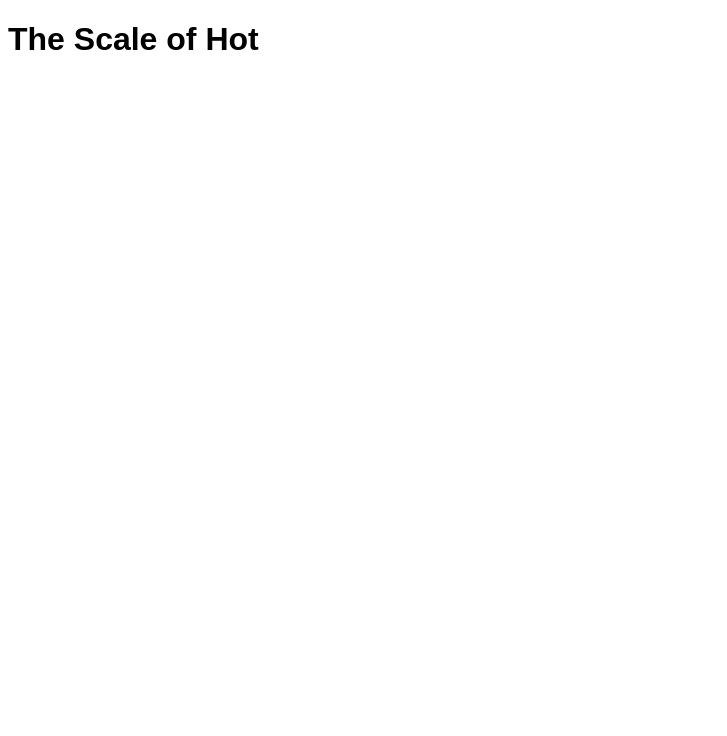
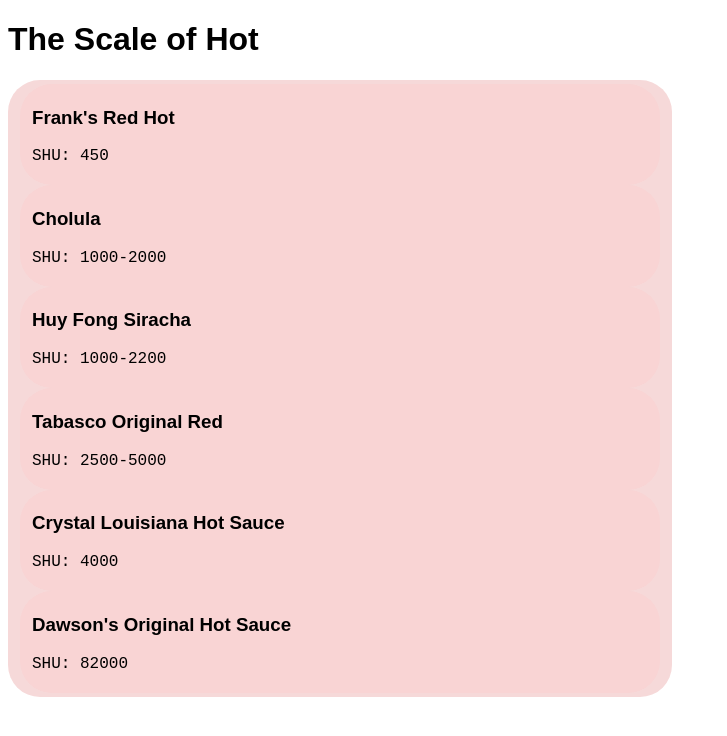
Before and after one commit to GAMEKING1407/Buggle.Site, a website with bundled scripts: page hot/hot.html in a window 1280 px wide. Shown: the whole page, without its empty margins (0-727 px from the left). Built offline with nearby package versions, Linux system fonts and the light colour scheme.

Commit message:
added function

```diff
--- a/hot/hot.js
+++ b/hot/hot.js
@@ -1,15 +1,12 @@
-import items from 'hot.json' with { type: 'json' };
+import items from './hot.json' with { type: 'json' };
 
-const hotSection = document.getElementById('hot')
-hotSection.innerHTML = "";
+const hotSection = document.getElementById('hot-container');
 
-items.forEach(item => {
-    hotSection.innerHTML += `
-    <section class="hot" class=hot-${item.type}>
+const htmlContent = items.map(item => `
+  <section class="hot hot-${item.type}">
+    <h3>${item.name}</h3>
+    <p id="shu">SHU: ${item.shu}</p>
+  </section>
+`).join('');
 
-    <h3>${item.name}</h3>
-
-    <p> SHU: ${item.shu} </p>a
-    </section>
-    `
-});
+hotSection.innerHTML = htmlContent;
--- a/hot/hot.json
+++ b/hot/hot.json
@@ -23,5 +23,10 @@
         "name": "Crystal Louisiana Hot Sauce",
         "shu": "4000",
         "type": "sauce"
+    },
+    {
+        "name": "Dawson's Original Hot Sauce",
+        "shu": "82000",
+        "type": "sauce"
     }
 ]
--- a/hot/style.css
+++ b/hot/style.css
@@ -5,3 +5,22 @@ body {
 li {
     list-style-type: none;
 }
+
+#shu {
+    font-family: 'Courier New', Courier, monospace;
+}
+
+.hot {
+  background-color: #f9d4d4;
+  max-width: 50vw;
+  border-radius: 2rem;
+  padding: 0.25rem 0.75rem;
+}
+
+#hot-container {
+  background-color: #f6d9d9;
+  max-width: 50vw;
+  border-radius: 2rem;
+  padding: 0.25rem 0.75rem;
+
+}
```
